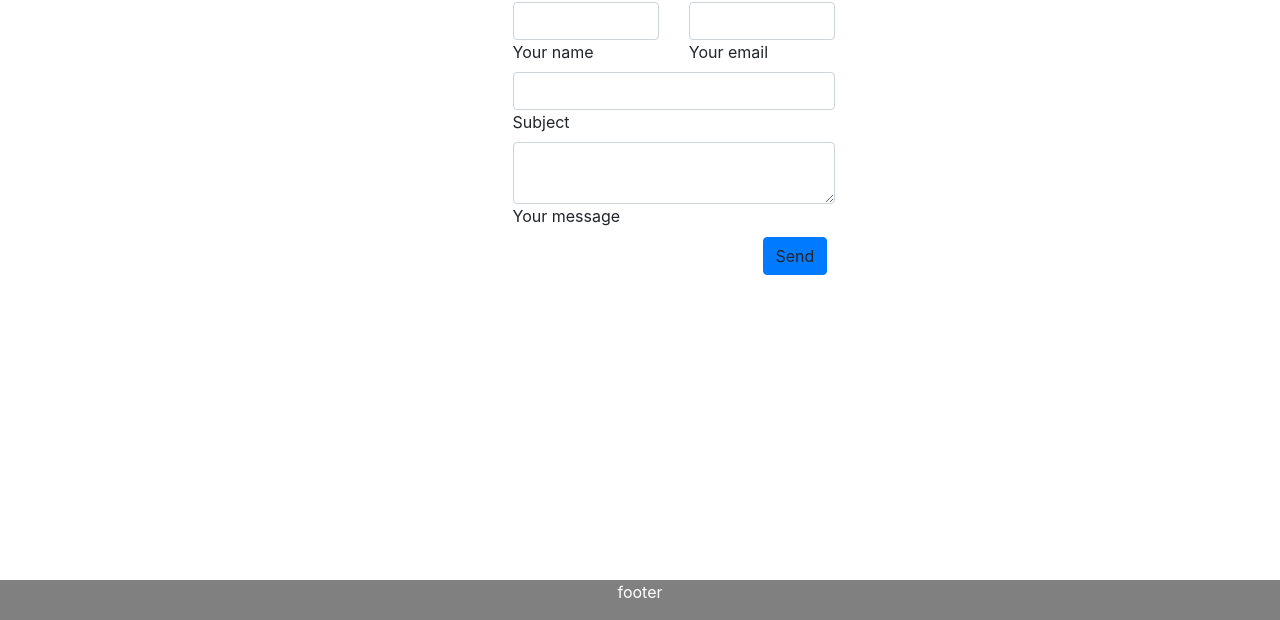
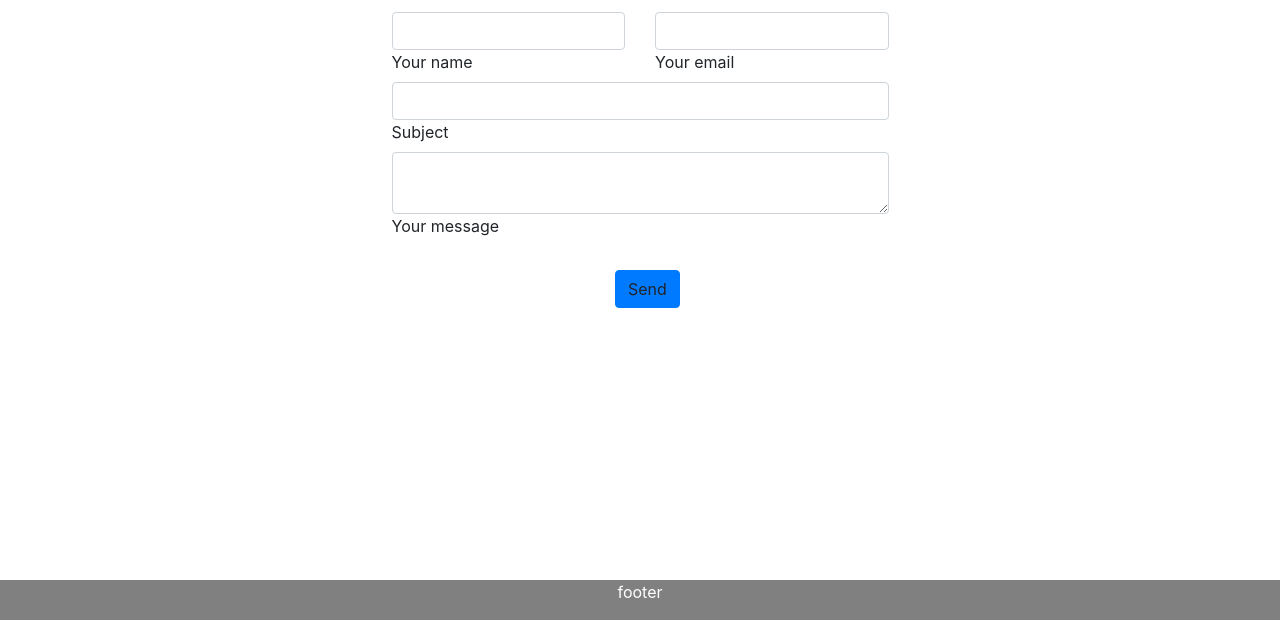
Before and after one commit to AndyMMunro/AndyMMunro01.github.io, a plain HTML site: page contact.html in a window 1280 px wide. Shown: the part 180-800 px from the top of the page. Drawn offline with nearby package versions, Linux system fonts and the light colour scheme.

Commit message:
added media quiery to contact form in css under the wrapper changed the button margin to center

```diff
--- a/Assets/CSS/style.css
+++ b/Assets/CSS/style.css
@@ -12,10 +12,20 @@ footer {
     text-align: center;
 }
 
-.col-md-4{
-    align-content: center;
+.wrapper {
+    /* Box-model */
+    width: 1024px;
+
+    /* Positioning */
+    margin: 10px auto;
 }
 
+@media screen and (max-width: 768px) {
+    /* The wrapper's width will be 600px */
+    .wrapper {
+        width: 600px;
+    }
+}
 
 .car .carousel-er {
     margin-top: 40px;
@@ -40,3 +50,5 @@ footer {
     text-align: center;
 
 }
+
+.row div
--- a/contact.html
+++ b/contact.html
@@ -91,6 +91,7 @@
     </div>
     <!-- end of nav bar -->
     <!--Section: Contact v.2-->
+    <div class="wrapper">
         <container class="contact-form">
             <div class="row">
                 <div class="col-md-3"></div>
@@ -102,7 +103,7 @@
                         <!--Section description-->
 
 
-                    <div class="row" style="margin-left: 170px;">
+                        <div class="row>
 
                             <!--Grid column-->
                             <div class="col-md-9 mb-md-0 mb-5">
@@ -161,11 +162,12 @@
                         </div>
                         <div class="col-md-3"></div>
         </container>
+    </div>
     <!--Grid row-->
 
     </form>
 
-    <div class="text-center text-md-left" style="margin-left: 435px;">
+    <div class="text-center text-md-left" style="margin-left: 487px;">
         <a class="btn btn-primary" onclick="document.getElementById('contact-form').submit();">Send</a>
     </div>
     <div class="status"></div>
```
Lines whose indentation alone changed are shown as unchanged.
